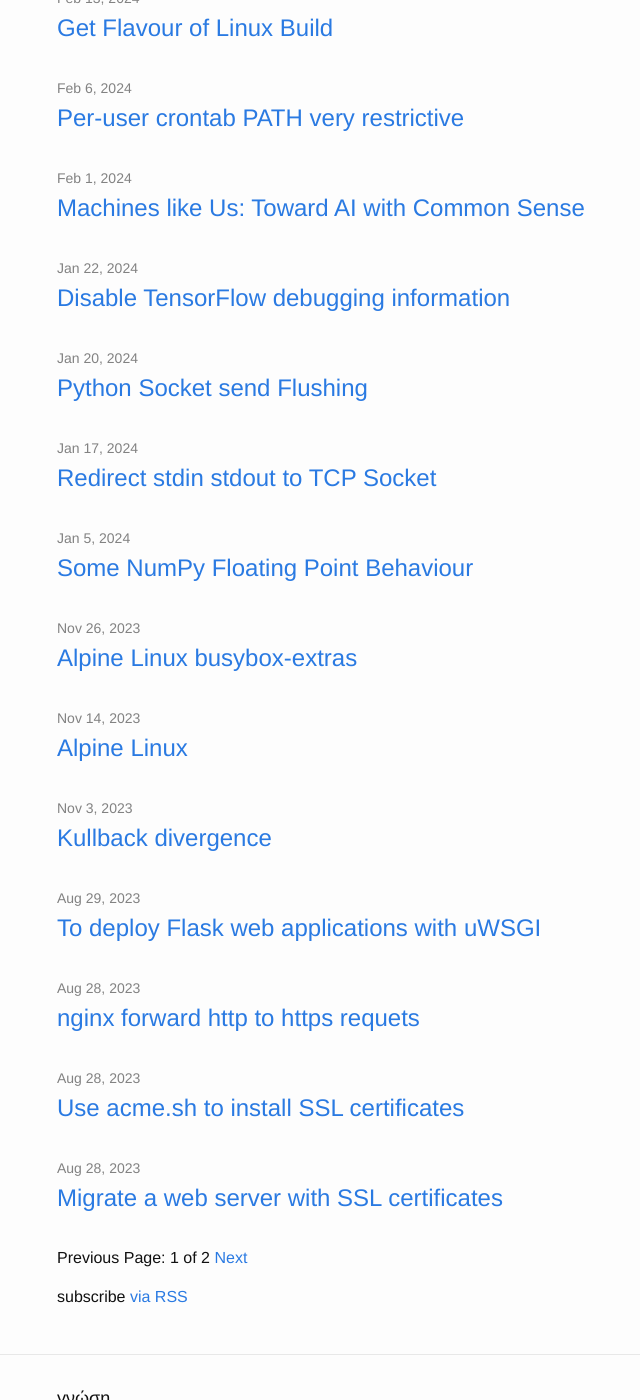
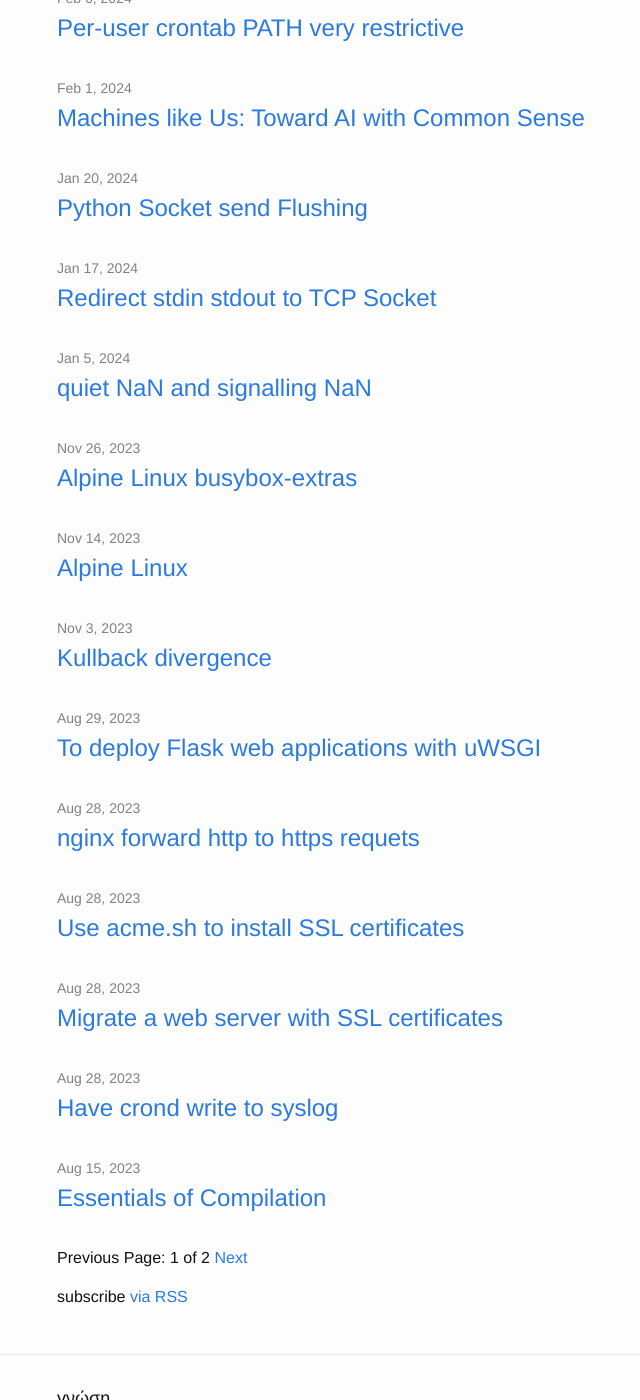
Before and after one commit to jli05/jli05.github.io, a Jekyll site: the page built from index.html, in a window 1280 px wide and 1400 px high, scrolled down 3391 px. Shown: the whole window, without its empty margins (213-853 px from the left). Built offline with Jekyll 4.4.1, drawn with Linux system fonts in a browser that asks for light colours; the list of posts is cut into pages by our own code; some of the changed text lies outside the part shown.

Commit message:
remove or rename posts

```diff
--- a/_posts/2024-01-05-NumPy-Floating-Point-Behaviour.md
+++ b/_posts/2024-01-05-nan.md
@@ -1,5 +1,5 @@
 ---
-title: Some NumPy Floating Point Behaviour
+title: quiet NaN and signalling NaN
 layout: post
 ---
 
```
Also changed, not shown: _posts/2024-01-22-Disable-TensorFlow-Debugging-Information.md (deleted, +0 -10 lines), _posts/2024-04-24-Logical-Programming-with-Linear-Algebra.md (deleted, +0 -12 lines), _posts/2024-04-24-clean-old-files.md (renamed from _posts/2024-04-24-Clean-Generated-Data-Files.md, +1 -1 lines).
